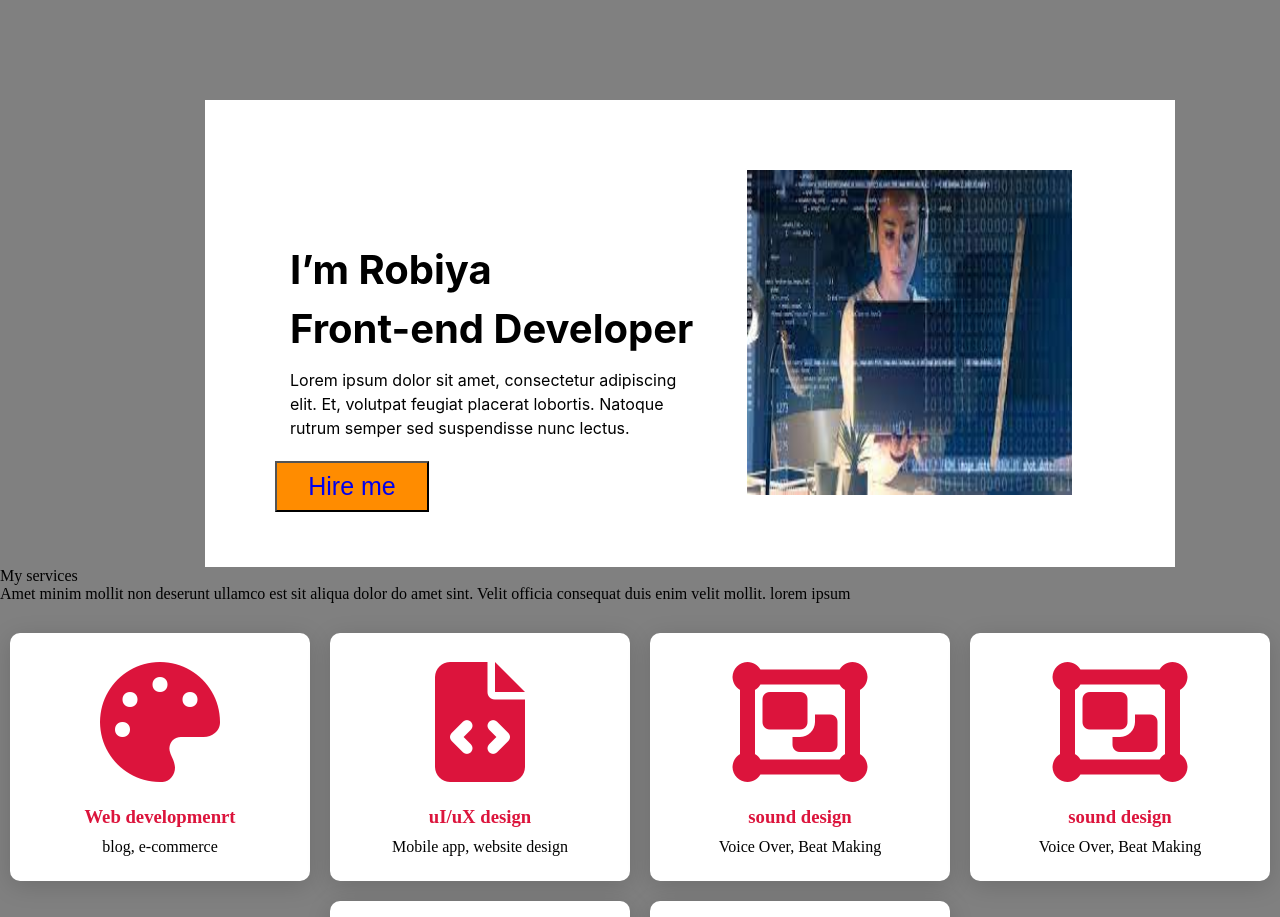
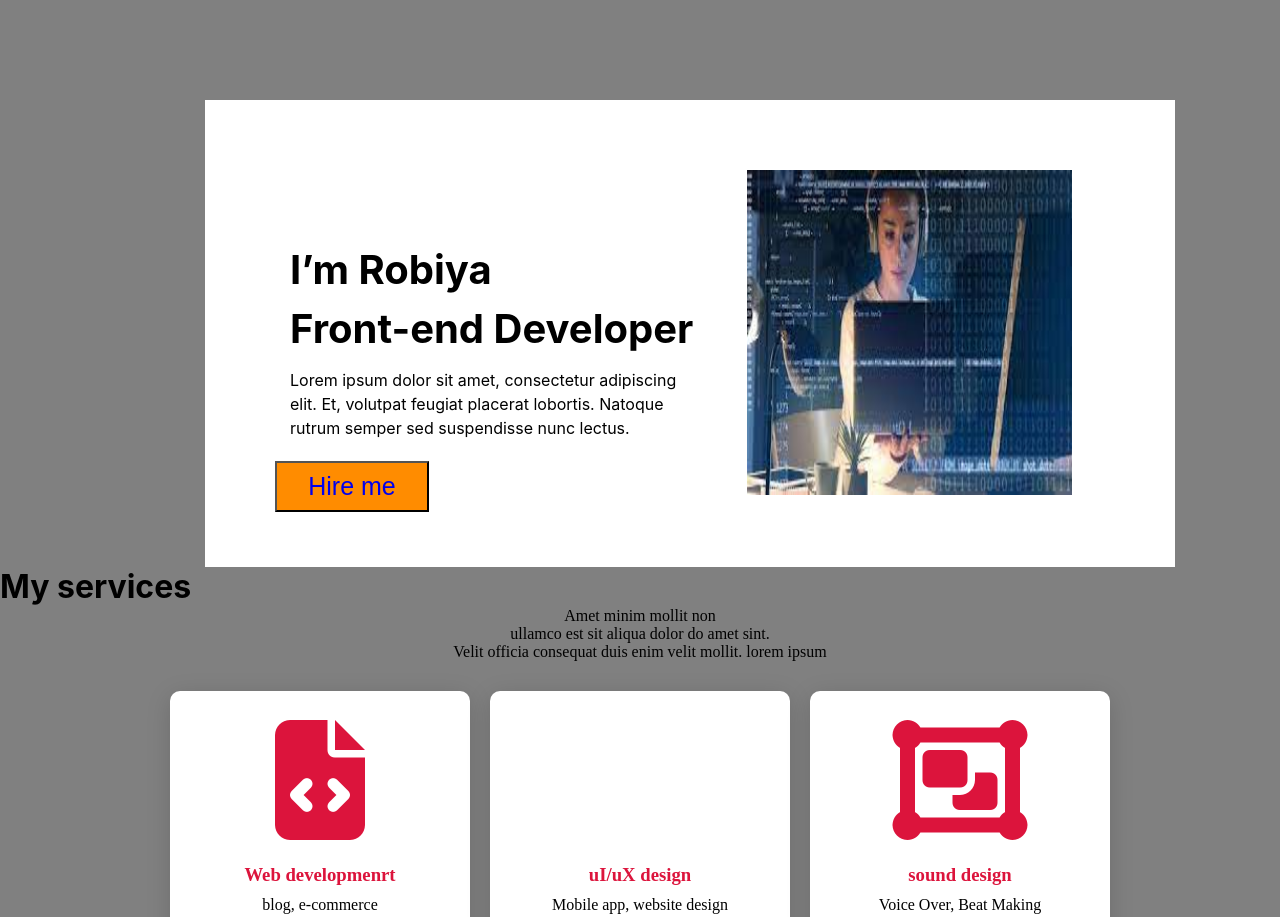
Before and after one commit to msRobiya/figma-websayt, a plain HTML site: page index.html in a window 1280 px wide. Shown: the top 917 px of the page. Drawn offline with Linux system fonts and the light colour scheme.

Commit message:
Please enter the commit message for your changes. Lines starting  with '#' will be ignored, and an empty message aborts the commit.
 On branch master
 Your branch is up to date with 'origin/master'.

 Changes to be committed:
	modified:   index.html
	modified:   style.css

```diff
--- a/index.html
+++ b/index.html
@@ -26,14 +26,14 @@
     </div>
     </div>
     <section class="services">
-        <div class="title reveal">
-            <div class="section-title">My services</div>
-            <p>Amet minim mollit non deserunt ullamco est sit aliqua dolor do amet sint. Velit officia consequat duis enim velit mollit. lorem ipsum</p>
+        <div class="title-reveal">
+            <h2 class="h2">My services</h2>
+            <p>Amet minim mollit non <br> ullamco est sit aliqua dolor do amet sint.<br> Velit officia consequat duis enim velit mollit. lorem ipsum</p>
         </div>
         <div class="content">
             <div class="card reveal">
                 <div class="service-icon">
-                    <i class="fas fa-palette"></i>
+                    <i class="fas fa-file-code"></i>
                 </div>
                 <div class="info">
                     <h3>Web developmenrt</h3>
@@ -42,7 +42,7 @@
             </div>
             <div class="card reveal">
                 <div class="service-icon">
-                    <i class="fas fa-file-code"></i>
+                    <i class="fas fa-illustration"></i>
                 </div>
                 <div class="info">
                     <h3>uI/uX design</h3>
@@ -58,6 +58,8 @@
                     <p>Voice Over, Beat Making</p>
                 </div>
             </div>
+        </div>
+        <div class="content">
             <div class="card reveal">
                 <div class="service-icon">
                     <i class="fas fa-object-group"></i>
--- a/style.css
+++ b/style.css
@@ -113,6 +113,24 @@ body {
     width: 80%;
 }
 
+.title-reveal {
+    text-align: center;
+}
+
+.h2 {
+    text-align: center;
+    width: 193px;
+    height: 40px;
+    top: 605px;
+    left: 713px;
+    font-family: Inter;
+    font-size: 32px;
+    font-weight: 700;
+    line-height: 40px;
+    letter-spacing: 0em;
+    text-align: left;
+}
+
 .services .card .service-icon {
     color: crimson;
     font-size: 120px;
```
